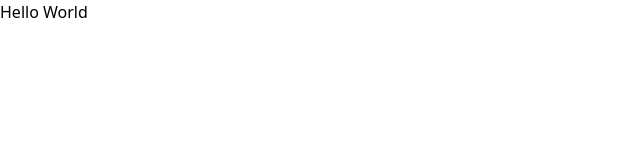
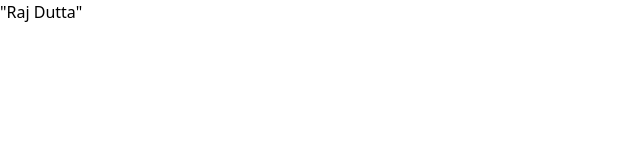
Before and after one commit to rajprogrammerbd/app-setup, a React (Create React App) app: page / in a window 1280 px wide. Shown: the top 160 px of the page, without its empty margins (0-640 px from the left). Built offline with nearby package versions, Linux system fonts and the light colour scheme.

Commit message:
show in the dom as test

```diff
--- a/src/App.tsx
+++ b/src/App.tsx
@@ -1,6 +1,7 @@
 import React from 'react';
 
 function App() {
+  const [state, setState] = React.useState({ name: 'Raj Dutta' });
   React.useEffect(() => {
     if ('OTPCredential' in window) {
       window.addEventListener('DOMContentLoaded', () => {
@@ -9,9 +10,9 @@ function App() {
           otp: { transport: ['sms'] },
           signal: ac.signal,
         }).then((otp) => {
-          window.alert(otp);
+          setState({ name: JSON.stringify(otp) });
         }).catch((err) => {
-          window.alert(err);
+          setState({ name: JSON.stringify(err) });
         });
       });
     } else {
@@ -19,7 +20,7 @@ function App() {
     }
   }, []);
 
-  return <h4>Hello World</h4>;
+  return (state.name) ? <p>{JSON.stringify(state.name)}</p> : <p>Nothing to show</p>;
 }
 
 export default App;
```
